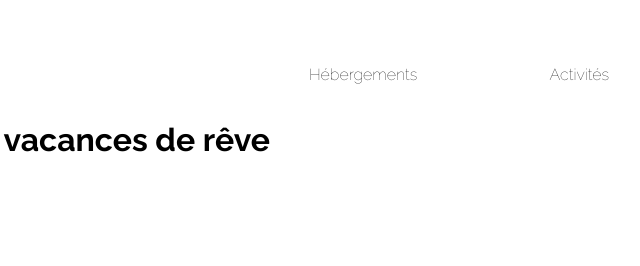
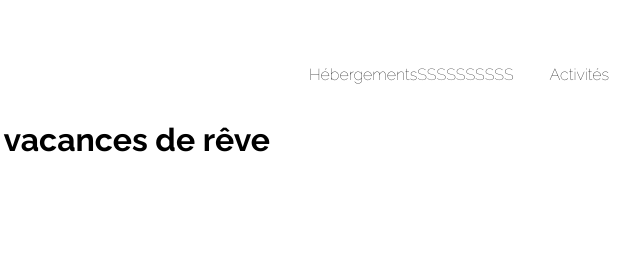
Before and after one commit to candipy/Booki, a plain HTML site: page index.html in a window 1280 px wide. Shown: the top 266 px of the page, 621-1261 px from the left. Drawn offline with Linux system fonts and the light colour scheme.

Commit message:
Modification Hebergement

```diff
--- a/index.html
+++ b/index.html
@@ -20,7 +20,7 @@
             <div id=logo><img src="images/logo/Booki.png" alt="logo_booki"></div>
             <nav id=menu>
                 <ul>
-                    <li><a href="#hebergements_marseille">Hébergements</a></li>
+                    <li><a href="#hebergements_marseille">HébergementsSSSSSSSSSS</a></li>
                     <li><a href="#activites_marseille">Activités</a></li>
                 </ul>
             </nav>
```
